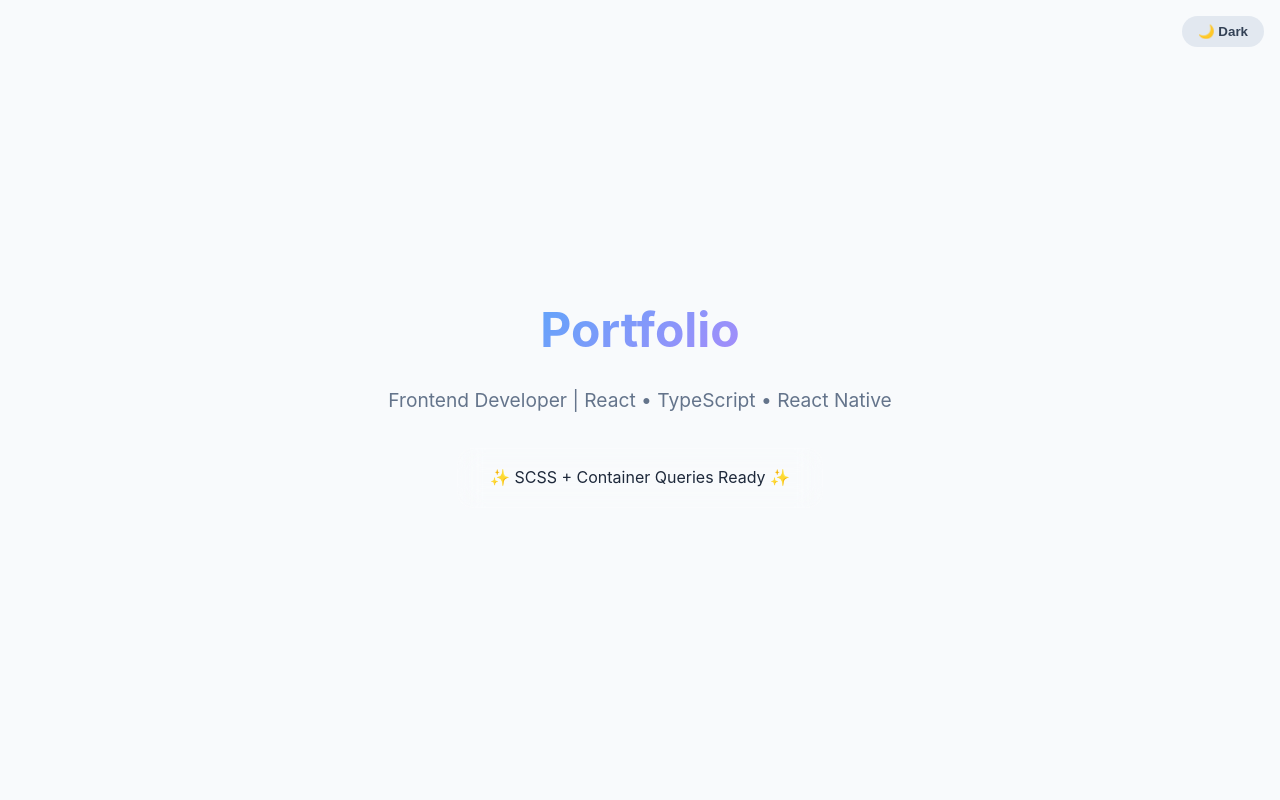
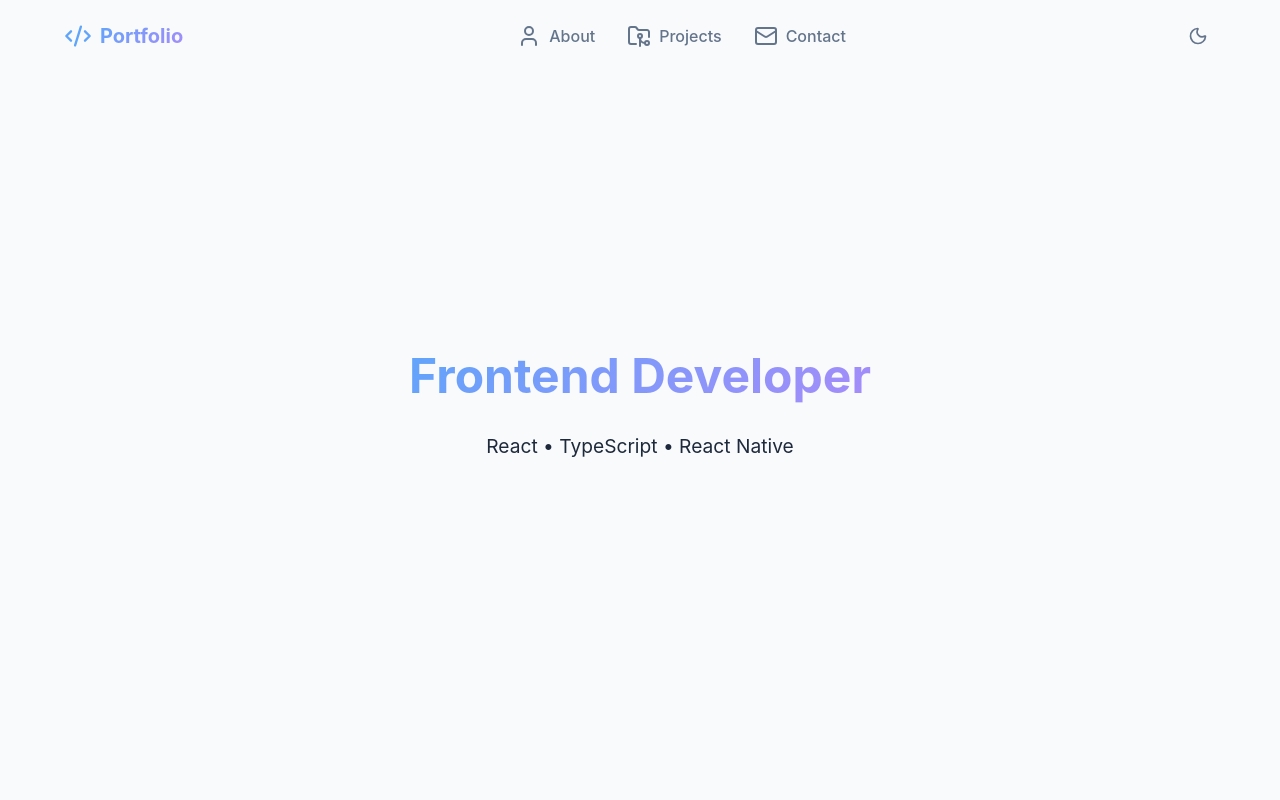
Before and after one commit to LenaYork/portfolio, a React app: page / in a window 1280 px wide. Shown: the top 800 px of the page. Built offline with nearby package versions, Linux system fonts and the light colour scheme; the HTML template or start-up script is replaced by a standard one.

Commit message:
feat: add Header

```diff
--- a/src/App.tsx
+++ b/src/App.tsx
@@ -1,4 +1,6 @@
 import { useState, useEffect } from 'react';
+import Header from './components/Header/Header';
+import './styles/index.scss';
 
 function App() {
   const [darkMode, setDarkMode] = useState(() => {
@@ -22,49 +24,47 @@
   const toggleDarkMode = () => setDarkMode(!darkMode);
 
   return (
-    <div className="app">
-      <div
-        className="container"
-        style={{
-          minHeight: '100vh',
-          display: 'flex',
-          alignItems: 'center',
-          justifyContent: 'center',
-          flexDirection: 'column'
-        }}
-      >
-        <button
-          onClick={toggleDarkMode}
-          style={{
-            position: 'fixed',
-            top: '1rem',
-            right: '1rem',
-            padding: '0.5rem 1rem',
-            borderRadius: '2rem',
-            border: 'none',
-            cursor: 'pointer',
-            background: darkMode ? '#334155' : '#e2e8f0',
-            color: darkMode ? '#fff' : '#334155',
-            fontWeight: 'bold',
-            zIndex: 1000,
-          }}
-        >
-          {darkMode ? '☀️ Light' : '🌙 Dark'}
-        </button>
+    <>
+      <Header darkMode={darkMode} toggleDarkMode={toggleDarkMode} />
 
-        <h1 className="gradient-text" style={{ fontSize: '3rem', marginBottom: '1rem', textAlign: 'center' }}>
-          Portfolio
-        </h1>
-        <p style={{ fontSize: '1.2rem', color: darkMode ? '#94a3b8' : '#64748b', textAlign: 'center' }}>
-          Frontend Developer | React • TypeScript • React Native
-        </p>
-        <div style={{ marginTop: '2rem' }}>
-          <div className="glass" style={{ padding: '1rem 2rem', borderRadius: '1rem' }}>
-            ✨ SCSS + Container Queries Ready ✨
+      <main>
+        {/* Home Section */}
+        <section id="home" style={{ minHeight: '100vh', display: 'flex', alignItems: 'center', justifyContent: 'center' }}>
+          <div className="container" style={{ textAlign: 'center' }}>
+            <h1 className="gradient-text" style={{ fontSize: '3rem', marginBottom: '1rem' }}>
+              Frontend Developer
+            </h1>
+            <p style={{ fontSize: '1.2rem', color: 'var(--gray)' }}>
+              React • TypeScript • React Native
+            </p>
           </div>
-        </div>
-      </div>
-    </div>
+        </section>
+
+        {/* About Section */}
+        <section id="about" style={{ minHeight: '50vh' }}>
+          <div className="container">
+            <h2>About</h2>
+            <p>Coming soon...</p>
+          </div>
+        </section>
+
+        {/* Projects Section */}
+        <section id="projects" style={{ minHeight: '50vh' }}>
+          <div className="container">
+            <h2>Projects</h2>
+            <p>Coming soon...</p>
+          </div>
+        </section>
+
+        {/* Contact Section */}
+        <section id="contact" style={{ minHeight: '50vh' }}>
+          <div className="container">
+            <h2>Contact</h2>
+            <p>Coming soon...</p>
+          </div>
+        </section>
+      </main>
+    </>
   );
 }
 
--- /dev/null
+++ b/src/components/Header/Header.scss
@@ -0,0 +1,170 @@
+@use '../../styles/variables' as *;
+@use '../../styles/mixins' as *;
+
+.header {
+  position: fixed;
+  top: 0;
+  left: 0;
+  right: 0;
+  z-index: 1000;
+  padding: 1rem 0;
+  transition: all $transition-base;
+
+  &--scrolled {
+    @include glass-dark;
+    padding: 0.75rem 0;
+    box-shadow: 0 4px 20px rgba(0, 0, 0, 0.1);
+  }
+
+  &__container {
+    display: flex;
+    align-items: center;
+    justify-content: space-between;
+    gap: 2rem;
+  }
+
+  // Logo
+  &__logo {
+    display: flex;
+    align-items: center;
+    gap: 0.5rem;
+    text-decoration: none;
+    font-weight: 700;
+    font-size: 1.25rem;
+    color: $text-dark;
+    cursor: pointer;
+
+    body.dark-mode & {
+      color: $text-light;
+    }
+
+    &-icon {
+      width: 1.75rem;
+      height: 1.75rem;
+      color: $primary;
+    }
+
+    &-text {
+      @include gradient-text($primary, $secondary);
+    }
+  }
+
+  // Desktop navigation
+  &__nav-desktop {
+    display: flex;
+    align-items: center;
+    gap: 2rem;
+
+    @include mobile {
+      display: none;
+    }
+  }
+
+  &__nav-link {
+    display: flex;
+    align-items: center;
+    gap: 0.5rem;
+    background: none;
+    border: none;
+    color: $gray;
+    font-weight: 500;
+    font-size: 1rem;
+    font-family: inherit;
+    transition: all $transition-fast;
+    position: relative;
+    cursor: pointer;
+    padding: 0.5rem 0;
+
+    &:hover {
+      color: $primary;
+    }
+
+    &--active {
+      color: $primary;
+
+      &::after {
+        content: '';
+        position: absolute;
+        bottom: -0.1rem;
+        left: 0;
+        right: 0;
+        height: 2px;
+        background: linear-gradient(90deg, $primary, $secondary);
+        border-radius: 2px;
+      }
+    }
+
+    &-icon {
+      width: 1rem;
+      height: 1rem;
+    }
+  }
+
+  // Mobile navigation
+  &__nav-mobile {
+    display: none;
+    align-items: center;
+    gap: 1.5rem;
+
+    @include mobile {
+      display: flex;
+    }
+  }
+
+  &__mobile-link {
+    display: flex;
+    align-items: center;
+    justify-content: center;
+    background: none;
+    border: none;
+    color: $gray;
+    transition: all $transition-fast;
+    cursor: pointer;
+    padding: 0.5rem;
+    border-radius: 0.5rem;
+
+    &:hover {
+      color: $primary;
+      background: rgba($primary, 0.1);
+      transform: translateY(-2px);
+    }
+
+    &--active {
+      color: $primary;
+      background: rgba($primary, 0.1);
+    }
+  }
+
+  &__mobile-icon {
+    width: 1.5rem;
+    height: 1.5rem;
+  }
+
+  // Theme toggle
+  &__theme-toggle {
+    background: none;
+    border: none;
+    cursor: pointer;
+    padding: 0.5rem;
+    border-radius: 50%;
+    display: flex;
+    align-items: center;
+    justify-content: center;
+    transition: all $transition-fast;
+
+    &:hover {
+      background: rgba($primary, 0.1);
+    }
+  }
+
+  &__theme-icon {
+    width: 1.25rem;
+    height: 1.25rem;
+    color: $gray;
+    transition: all $transition-fast;
+
+    &:hover {
+      color: $primary;
+    }
+  }
+}
--- /dev/null
+++ b/src/components/Header/Header.tsx
@@ -0,0 +1,129 @@
+import { useState, useEffect } from 'react';
+import { Code2, Sun, Moon, User, FolderGit2, Mail } from 'lucide-react';
+import { motion } from 'framer-motion';
+import './Header.scss';
+
+interface HeaderProps {
+  darkMode: boolean;
+  toggleDarkMode: () => void;
+}
+
+const Header = ({ darkMode, toggleDarkMode }: HeaderProps) => {
+  const [scrolled, setScrolled] = useState(false);
+  const [activeSection, setActiveSection] = useState('home');
+
+  useEffect(() => {
+    const handleScroll = () => {
+      setScrolled(window.scrollY > 50);
+    };
+
+    window.addEventListener('scroll', handleScroll);
+    handleScroll();
+
+    return () => window.removeEventListener('scroll', handleScroll);
+  }, []);
+
+  useEffect(() => {
+    const getCurrentSection = () => {
+      const sections = ['home', 'about', 'projects', 'contact'];
+      for (const section of sections) {
+        const element = document.getElementById(section);
+        if (element) {
+          const rect = element.getBoundingClientRect();
+          if (rect.top <= 100 && rect.bottom >= 100) {
+            setActiveSection(section);
+            break;
+          }
+        }
+      }
+    };
+
+    getCurrentSection();
+  }, []);
+
+  const navItems = [
+    { label: 'About', id: 'about', icon: User },
+    { label: 'Projects', id: 'projects', icon: FolderGit2 },
+    { label: 'Contact', id: 'contact', icon: Mail },
+  ];
+
+  const scrollToSection = (sectionId: string) => {
+    const element = document.getElementById(sectionId);
+    if (element) {
+      setActiveSection(sectionId);
+      element.scrollIntoView({ behavior: 'smooth' });
+    }
+  };
+
+  return (
+    <motion.header
+      initial={{ y: -100 }}
+      animate={{ y: 0 }}
+      transition={{ duration: 0.5 }}
+      className={`header ${scrolled ? 'header--scrolled' : ''}`}
+    >
+      <div className="container header__container">
+        {/* Logo */}
+        <motion.a
+          onClick={() => scrollToSection('home')}
+          className="header__logo"
+          whileHover={{ scale: 1.05 }}
+          whileTap={{ scale: 0.95 }}
+          style={{ cursor: 'pointer' }}
+        >
+          <Code2 className="header__logo-icon" />
+          <span className="header__logo-text">Portfolio</span>
+        </motion.a>
+
+        {/* Desktop Navigation */}
+        <nav className="header__nav-desktop">
+          {navItems.map((item) => {
+            const Icon = item.icon;
+            const isActive = activeSection === item.id;
+            return (
+              <button
+                key={item.label}
+                onClick={() => scrollToSection(item.id)}
+                className={`header__nav-link ${isActive ? 'header__nav-link--active' : ''}`}
+              >
+                <Icon className="header__nav-icon" />
+                <span>{item.label}</span>
+              </button>
+            );
+          })}
+        </nav>
+
+        {/* Mobile Navigation */}
+        <nav className="header__nav-mobile">
+          {navItems.map((item) => {
+            const Icon = item.icon;
+            const isActive = activeSection === item.id;
+            return (
+              <button
+                key={item.label}
+                onClick={() => scrollToSection(item.id)}
+                className={`header__mobile-link ${isActive ? 'header__mobile-link--active' : ''}`}
+                aria-label={item.label}
+              >
+                <Icon className="header__mobile-icon" />
+              </button>
+            );
+          })}
+        </nav>
+
+        {/* Theme Toggle */}
+        <motion.button
+          onClick={toggleDarkMode}
+          className="header__theme-toggle"
+          whileHover={{ scale: 1.1 }}
+          whileTap={{ scale: 0.9 }}
+          aria-label={darkMode ? 'Switch to light mode' : 'Switch to dark mode'}
+        >
+          {darkMode ? <Sun className="header__theme-icon" /> : <Moon className="header__theme-icon" />}
+        </motion.button>
+      </div>
+    </motion.header>
+  );
+};
+
+export default Header;
```
